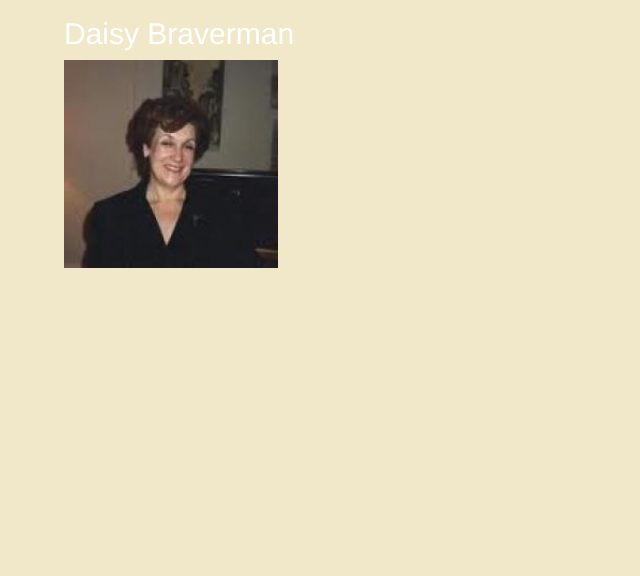
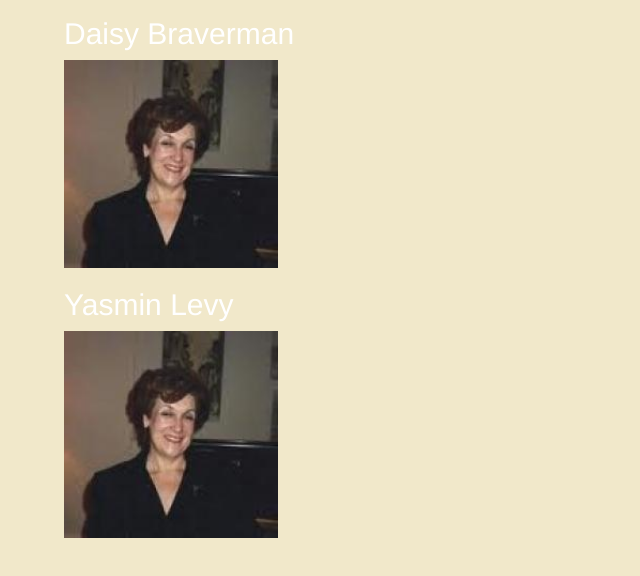
Before and after one commit to Deanna-Bessy/LaLinguaBiva, a plain HTML site: page People.html in a window 1280 px wide. Shown: the part 800-1376 px from the top of the page, without its empty margins (0-640 px from the left). Before the commit the page ends 1308 px from the top, so only its background shows below. Drawn offline with nearby package versions, Linux system fonts and the light colour scheme.

Commit message:
formatting

```diff
--- a/People.html
+++ b/People.html
@@ -73,9 +73,16 @@
 
  <h2>Daisy Braverman</h2>
         <a href="https://ccat.sas.upenn.edu/jwst/people/daisy-braverman">
-        <img src="http://deanna-bessy.github.io/LaLinguaBiva/braver_0.jpg" alt="Matilda Koén-Sarano" style="width:214px;height:331px border:0;">
+        <img src="http://deanna-bessy.github.io/LaLinguaBiva/braver_0.jpg" alt="Daisy Braverman" style="width:214px;height:331px border:0;">
     </a>
 
+     <h2>Yasmin Levy</h2>
+        <a href="https://en.wikipedia.org/wiki/Yasmin_Levy">
+        <img src="http://deanna-bessy.github.io/LaLinguaBiva/braver_0.jpg" alt="Yasmin Levy" style="width:214px;height:331px border:0;">
+    </a>
+
+    <br> <br> <br> <br> <br> <br> <br> <br> <br> <br> <br> <br> <br>
+    <br> <br> <br> <br> <br> <br> <br> <br> <br> <br> <br> <br> <br>
     <br> <br> <br> <br> <br> <br> <br> <br> <br> <br> <br> <br> <br>
     <div class="footer"> <p>"Kaminos de leche i miel."</p></div>
 </body>
```
Also changed, not shown: Yasmin_Levy.jpg (added).
